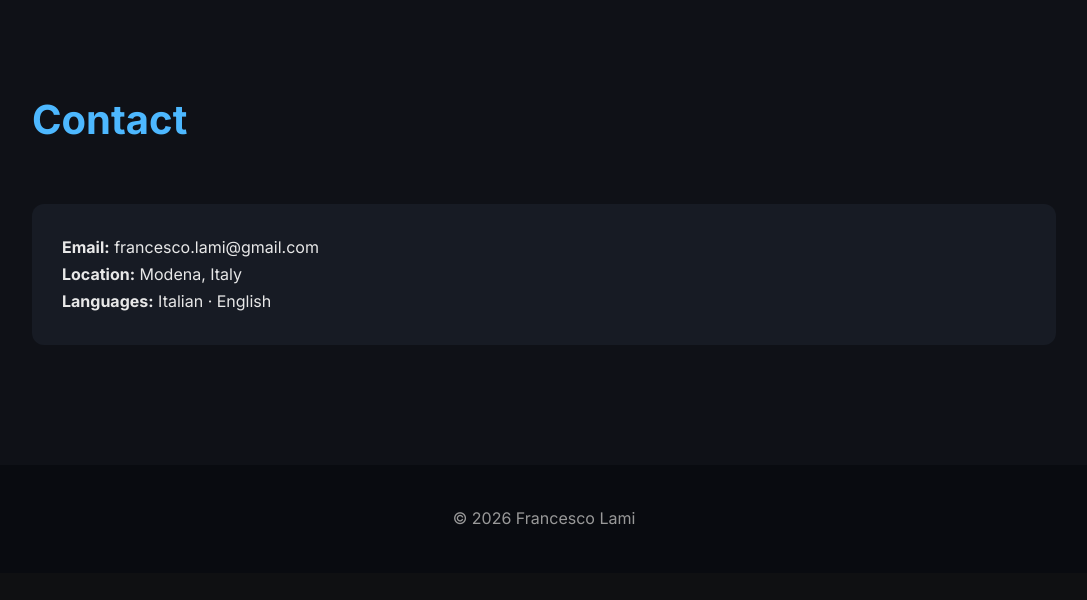
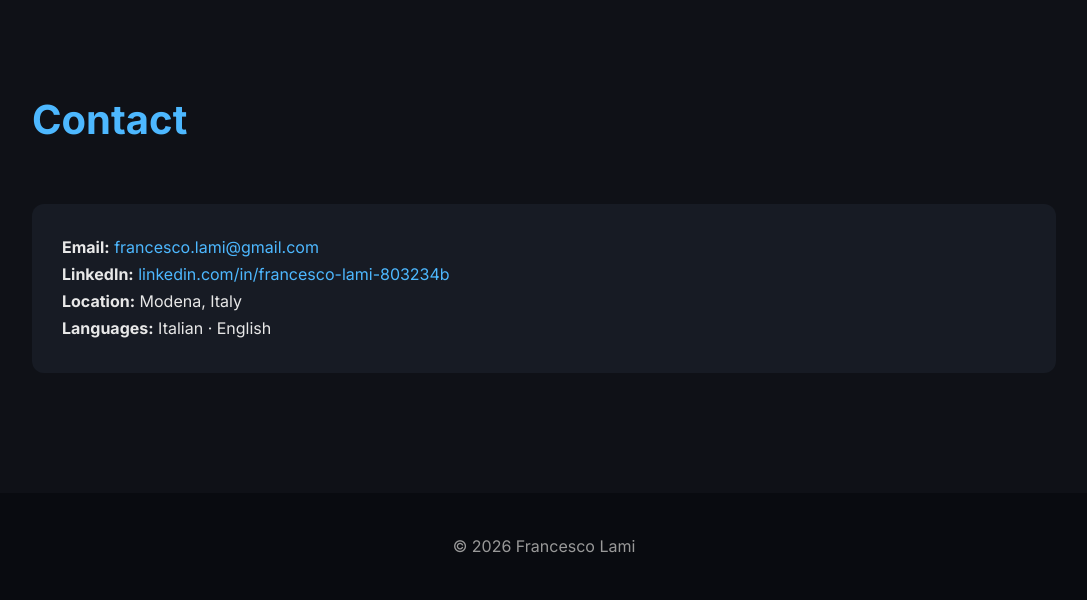
Before and after one commit to francescolami-hash/didactic-sniffle, a Flask app: page / in a window 1280 px wide. Shown: the part 3469-4069 px from the top of the page, without its empty margins (96-1183 px from the left). Before the commit the page ends 3994 px from the top, so only its background shows below. Run offline with Flask 3, Linux system fonts and the light colour scheme.

Commit message:
Add contact email and LinkedIn link

```diff
--- a/Project_Sito/static/style.css
+++ b/Project_Sito/static/style.css
@@ -131,6 +131,15 @@ section{
     font-weight:600;
 }
 
+.contact-card a{
+    color:#4db8ff;
+    text-decoration:none;
+}
+
+.contact-card a:hover{
+    text-decoration:underline;
+}
+
 footer{
     padding:40px;
     text-align:center;
--- a/Project_Sito/templates/index.html
+++ b/Project_Sito/templates/index.html
@@ -202,7 +202,17 @@
 
     <div class="contact-card">
 
-        <p><strong>Email:</strong> francesco.lami@gmail.com</p>
+        <p>
+            <strong>Email:</strong>
+            <a href="mailto:francesco.lami@gmail.com">francesco.lami@gmail.com</a>
+        </p>
+
+        <p>
+            <strong>LinkedIn:</strong>
+            <a href="https://www.linkedin.com/in/francesco-lami-803234b/" target="_blank" rel="noopener noreferrer">
+                linkedin.com/in/francesco-lami-803234b
+            </a>
+        </p>
 
         <p><strong>Location:</strong> Modena, Italy</p>
 
```
Also changed, not shown: docs/index.html (+11 -1 lines), docs/static/style.css (+9 -0 lines).
